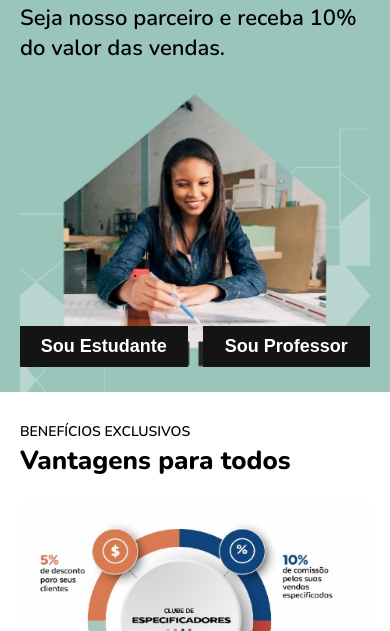
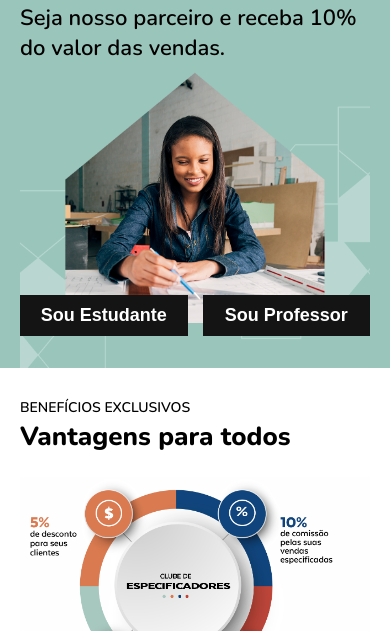
Before and after one commit to ntlok/clubeEspecificadores, a plain HTML site: page index.html in a window 390 px wide. Shown: the part 213-844 px from the top of the page. Drawn offline with nearby package versions, Linux system fonts and the light colour scheme.

Commit message:
novas imagens

```diff
--- a/index.html
+++ b/index.html
@@ -35,7 +35,7 @@
               </div>
           </div>
           <div class="banner__desktop__img">
-            <img src="/img/banner.png" alt="">
+            <img src="/img/Pingoo-LP-especificadores-v4-banner.png" alt="">
           </div>
         </div>
       </div>
@@ -50,7 +50,7 @@
               <p>Seja nosso parceiro e receba 10% do valor das vendas.</p>
           </div>
           <div class="banner__mobile__img">
-            <img src="/img/banner_mobile.png" alt="">
+            <img src="/img/Pingoo-LP-especificadores-banner-mobile.png" alt="">
 
             <div class="buttons">
               <button>Sou Estudante</button>
@@ -71,7 +71,7 @@
         </div>
         <div class="desconts">
           <div class="desconts__items">
-            <img src="/img/novo-banner.png" alt="">
+            <img src="/img/Fluxograma-especificadores-desktop.png" alt="">
           </div>
 
         </div>
--- a/style/scss/_home.scss
+++ b/style/scss/_home.scss
@@ -17,15 +17,22 @@
   width: 100%;
 
   &__desktop {
+
     &__wrapper {
       display: flex;
       justify-content: space-between;
+      position: relative;
       align-items: center;
       gap: 80px;
 
       @media (max-width: 1300px) {
         gap: 20px;
       }
+    }
+
+    &__details {
+      position: absolute;
+      width: 566px;
     }
 
     &__title {
@@ -75,12 +82,13 @@
 
     &__img {
       width: 100%;
+      height: 500px;
       img {
         height: 500px;
         // max-width: 500px;
         width: 100%;
         object-fit: cover;
-        object-position: left;
+        // object-position: left;
       }
     }
   }
@@ -334,13 +342,11 @@
       &__wrapper {
         display: flex;
         flex-direction: column;
+        position: relative;
         // justify-content: space-between;
         align-items: center;
-        gap: 80px;
+        // gap: 80px;
 
-        @media (max-width: 1300px) {
-          gap: 20px;
-        }
       }
 
       &__title {
@@ -361,6 +367,8 @@
       &__details {
         flex: 1;
         width: 100%;
+        position: absolute;
+        z-index: 999;
 
         max-width: 650px;
 
@@ -377,12 +385,13 @@
         width: 100%;
         position: relative;
         display: flex;
+        margin-top: 30px;
         // align-items: center;
         justify-content: center;
 
         img {
           // height: 500px;
-          max-width: 660px;
+          max-width: 720px;
           width: 100%;
           object-fit: cover;
           object-position: center;
@@ -845,6 +854,45 @@
 
 @media (max-width: 510px) {
 
+  .banner {
+    &__desktop {
+      display: none;
+    }
+
+    &__mobile {
+      display: flex;
+
+      &__wrapper {
+        display: flex;
+        flex-direction: column;
+        position: relative;
+        // justify-content: space-between;
+        align-items: center;
+        // gap: 80px;
+
+      }
+
+
+      &__img {
+        width: 100%;
+        position: relative;
+        display: flex;
+        margin-top: 30px;
+        // align-items: center;
+        justify-content: center;
+
+        img {
+          // height: 500px;
+          max-width: 720px;
+          width: 100%;
+          object-fit: cover;
+          object-position: center;
+        }
+
+      }
+    }
+  }
+
   .benefits {
 
     &__titles {
@@ -1053,3 +1101,34 @@
     }
   }
 }
+
+@media (max-width: 450px) {
+  .banner {
+    &__desktop {
+      display: none;
+    }
+
+    &__mobile {
+      display: flex;
+
+
+      &__img {
+        width: 100%;
+        position: relative;
+        display: flex;
+        margin-top: 60px;
+        // align-items: center;
+        justify-content: center;
+
+        img {
+          // height: 500px;
+          max-width: 720px;
+          width: 100%;
+          object-fit: cover;
+          object-position: center;
+        }
+
+      }
+    }
+  }
+}
```
Also changed, not shown: img/Fluxograma-especificadores-desktop.png (added), img/Pingoo-LP-especificadores-banner-mobile.png (added), img/Pingoo-LP-especificadores-v4-banner.png (added), style/style.css, 1 other file.
